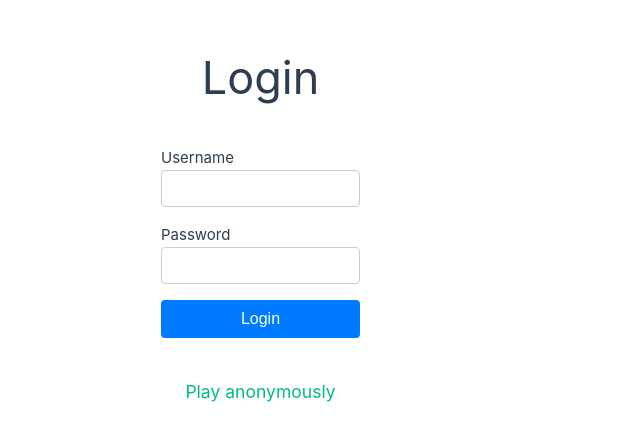
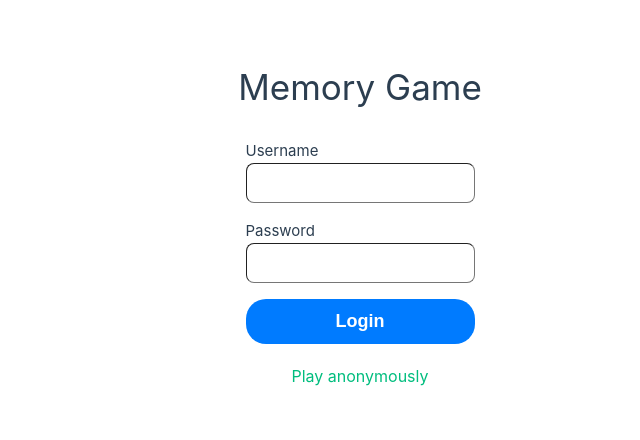
Before and after one commit to seilahAlbino/memory-game, a Vue app: page / in a window 1280 px wide. Shown: the part 176-616 px from the top of the page, without its empty margins (280-920 px from the left). Built offline with nearby package versions, Linux system fonts and the light colour scheme.

Commit message:
Update login page design

```diff
--- a/src/assets/base.css
+++ b/src/assets/base.css
@@ -19,6 +19,10 @@
   --vt-c-text-light-2: rgba(60, 60, 60, 0.66);
   --vt-c-text-dark-1: var(--vt-c-white);
   --vt-c-text-dark-2: rgba(235, 235, 235, 0.64);
+
+  --blue: #007bff;
+  --dark-blue: #0056b3;
+  --green: #00bd7e;
 }
 
 /* semantic color variables for this project */
--- a/src/assets/login.css
+++ b/src/assets/login.css
@@ -1,51 +1,68 @@
-.login{
+.login {
   display: flex;
   flex-direction: column;
   align-items: center;
   width: 100%;
-    max-width: 400px;
-    margin: 0 auto;
 }
 
-.usernameDiv{
+.usernameDiv, .passwordDiv {
   display: flex;
   flex-direction: column;
   margin-bottom: 1rem;
 }
 
-.passwordDiv{
-    display: flex;
-    flex-direction: column;
-    margin-bottom: 1rem;
-}
-
-
 input[type="text"],
 input[type="password"] {
   padding: 10px;
-  border: 1px solid #ccc;
-  border-radius: 4px;
+  border-width: 1px;
+  border-radius: 8px;
   width: 100%;
+  font-size: 16px;
+  outline: none;
+  transition: border-color 0.3s;
+}
+
+input[type="text"]:focus,
+input[type="password"]:focus {
+  border-color: var(--blue);;
+}
+
+.login-button {
+  padding: 12px;
+  background-color: var(--blue);;
+  color: #fff;
+  border: none;
+  border-radius: 20px;
+  cursor: pointer;
+  width: 100%;
+  font-size: 18px;
+  font-weight: bold;
+  transition: background-color 0.3s;
   box-sizing: border-box;
 }
 
-
-.login-button {
-    padding: 10px;
-    background-color: #007bff;
-    color: #fff;
-    border: none;
-    border-radius: 4px;
-    cursor: pointer;
-    width: 100%;
-    font-size: 16px;
+.login-button:hover {
+  background-color: var(--dark-blue);
 }
 
-  h2{
-    font-size: 45px;
-    margin-bottom: 2rem;
+h1 {
+  font-size: 35px;
+  margin-bottom: 1.5rem;
+  text-align: center;
 }
 
-  h3{
-    padding-top: 40px ;
+h2 {
+  padding-top: 20px;
+  font-size: 16px;
+  text-align: center;
 }
+
+.anonym {
+  text-decoration: none;
+  color: var(--green);;
+  padding: 3px;
+}
+
+.anonym:hover {
+  text-decoration: underline;
+}
--- a/src/assets/main.css
+++ b/src/assets/main.css
@@ -1,35 +1,9 @@
 @import './base.css';
 
 #app {
-  max-width: 1280px;
-  margin: 0 auto;
-  padding: 2rem;
-  font-weight: normal;
+  display: flex;
+  align-items: center;
+  justify-content: center;
+  min-height: 100vh;
+  margin: 0;
 }
-
-a,
-.green {
-  text-decoration: none;
-  color: hsla(160, 100%, 37%, 1);
-  transition: 0.4s;
-  padding: 3px;
-}
-
-@media (hover: hover) {
-  a:hover {
-    background-color: hsla(160, 100%, 37%, 0.2);
-  }
-}
-
-@media (min-width: 1024px) {
-  body {
-    display: flex;
-    place-items: center;
-  }
-
-  #app {
-    display: grid;
-    grid-template-columns: 1fr 1fr;
-    padding: 0 2rem;
-  }
-}
--- a/src/views/Login.vue
+++ b/src/views/Login.vue
@@ -1,6 +1,6 @@
 <template>
   <div class="login">
-    <h2>Login</h2>
+    <h1>Memory Game</h1>
     <form @submit.prevent="handleLogin">
       <div class="usernameDiv">
         <label for="username">Username</label>
@@ -13,7 +13,7 @@
       </div>
       <button class="login-button" type="submit">Login</button>
     </form>
-    <h3><a href="#">Play anonymously</a></h3>
+    <h2><a href="#" class="anonym">Play anonymously</a></h2>
   </div>
 </template>
 
```
Lines whose indentation alone changed are shown as unchanged.
